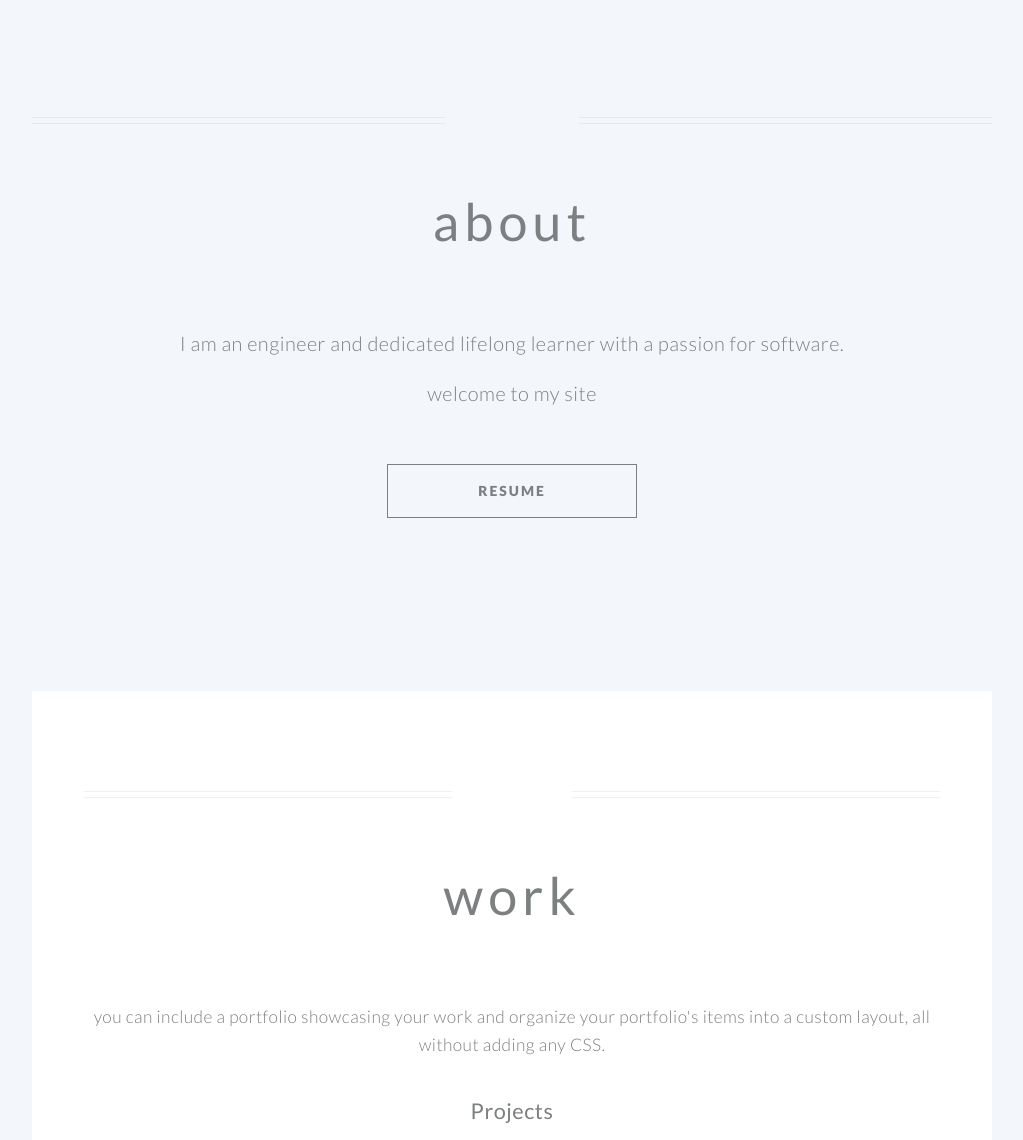
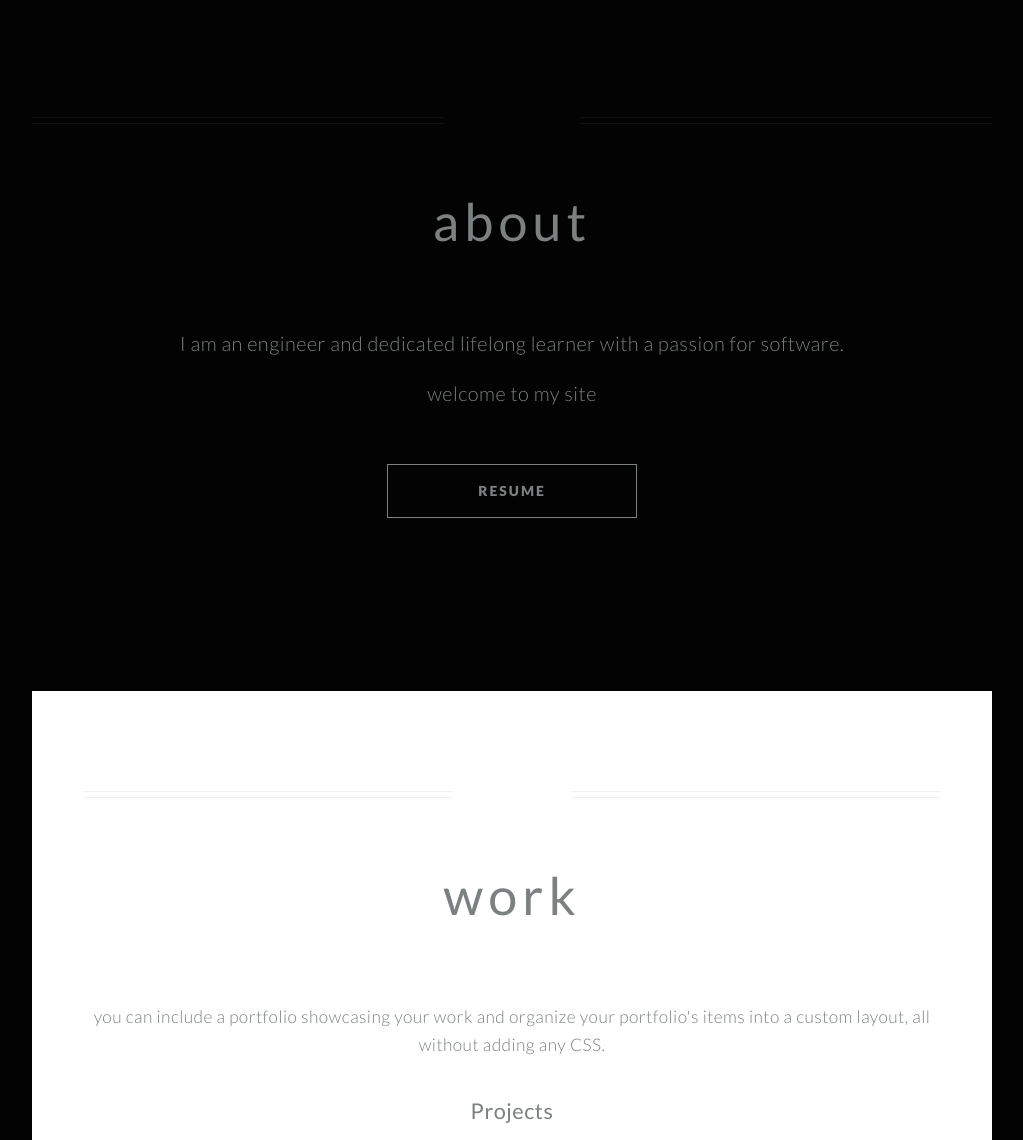
Before and after one commit to bLopata/bLopata.github.io, a Jekyll site: the page built from index.md, in a window 1280 px wide and 1400 px high, scrolled down 280 px. Shown: the part 260-1400 px from the top of the window, without its empty margins (128-1151 px from the left). Built offline with Jekyll 4.4.1, drawn with Linux system fonts in a browser that asks for light colours.

Commit message:
update background color.

```diff
--- a/css/style.css
+++ b/css/style.css
@@ -9,7 +9,7 @@ custom styles adapted from Twenty by HTML5 Up
 /* Basic */
 
 	body, #skel-layers-wrapper {
-		background: #f3f6fa;
+		background: #030303;
 	}
 
 	body.is-loading * {
```
